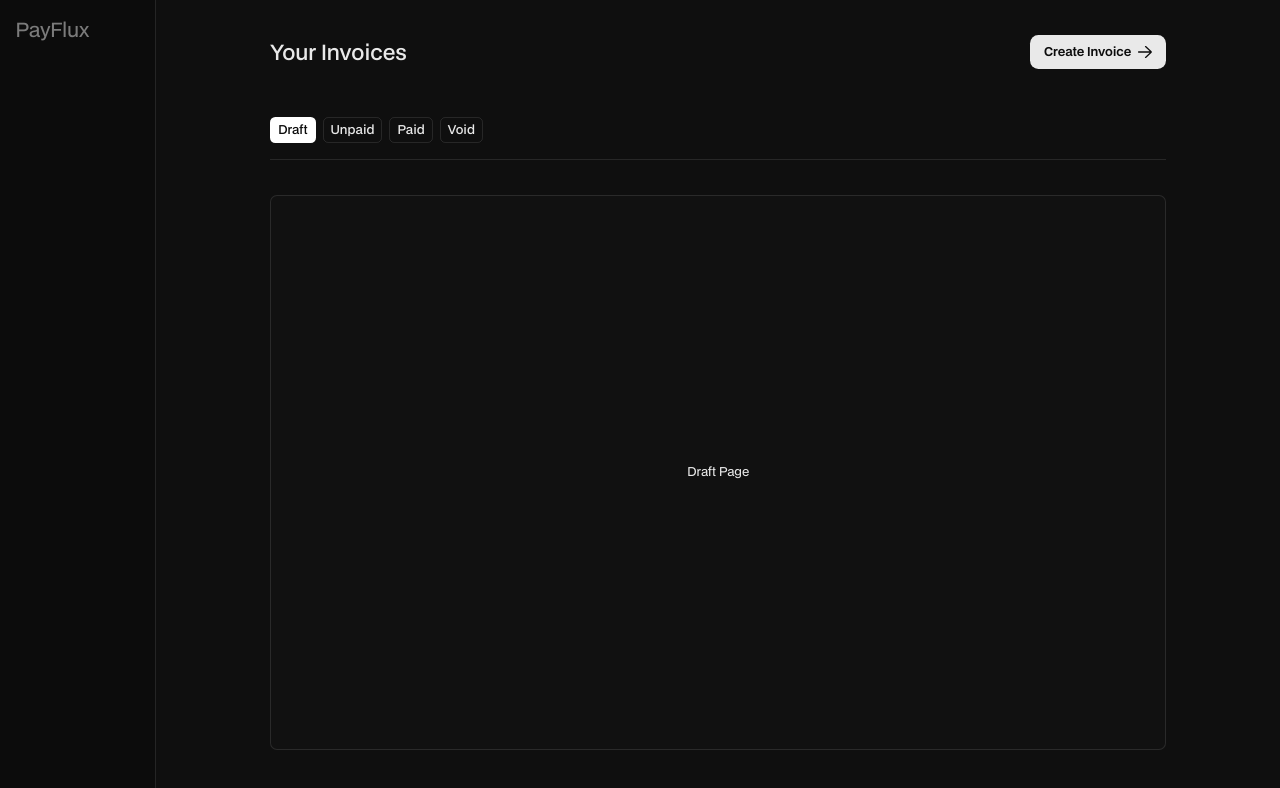
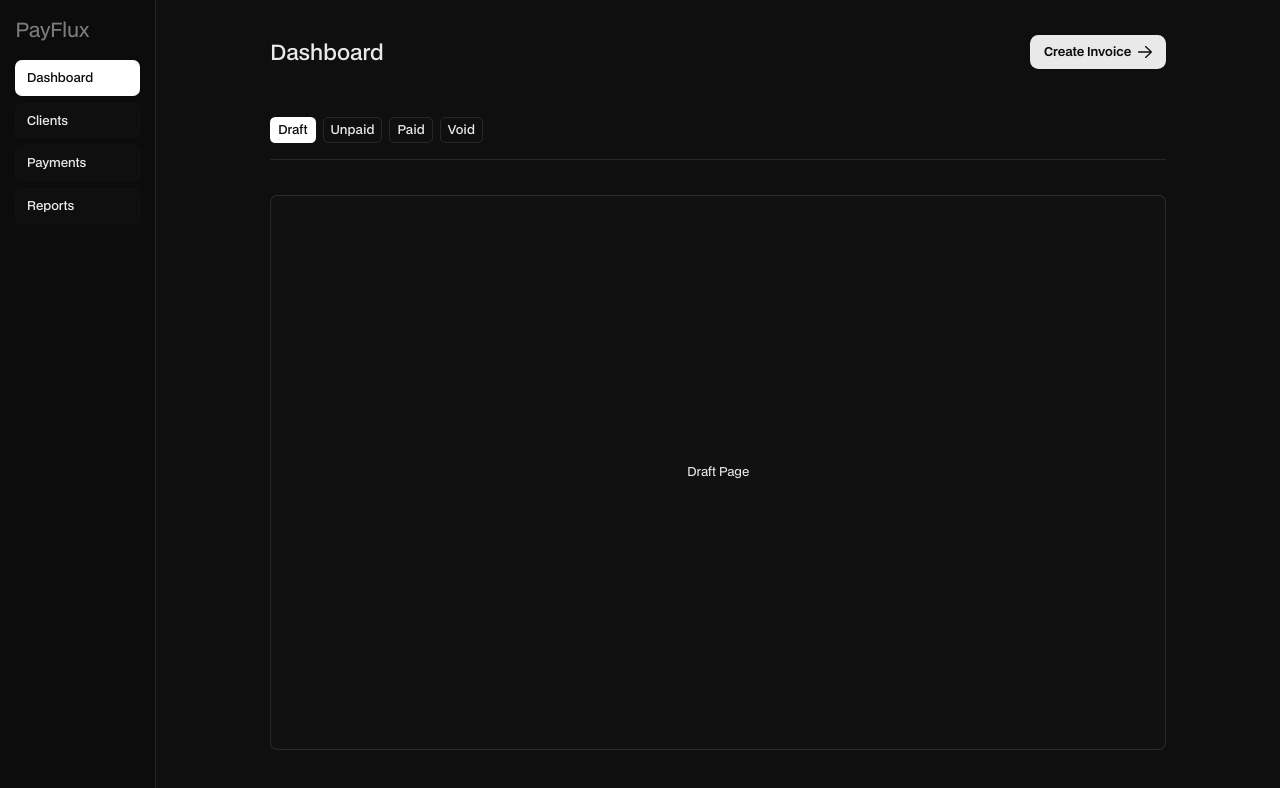
Before and after one commit to GojoSatoruArt/PayFlux, a SvelteKit app: page /app in a window 1280 px wide. Shown: the top 788 px of the page. Built offline with nearby package versions, Linux system fonts and the light colour scheme.

Commit message:
add navigation functionality

```diff
--- /dev/null
+++ b/src/lib/components/app/clients.svelte
@@ -0,0 +1,16 @@
+<script>
+
+</script>
+
+
+
+
+
+<div class="app-dashboard w-full h-full py-(--spacing-sidebar) flex justify-start items-start flex-col gap-10">
+
+
+   <div class="dashboard-content w-full h-full flex justify-center items-center bg-(--app-content) rounded-lg border-1 border-(--color-dark-stroke)">
+
+
+   </div>
+</div>
--- a/src/lib/components/app/dashboard.svelte
+++ b/src/lib/components/app/dashboard.svelte
@@ -5,19 +5,18 @@
     import Void from '$lib/components/app/dashboardnav/void.svelte'
     let activeTab = $state('Draft')
 
-const tab = ['Draft', 'Unpaid', 'Paid', 'Void']
+let tab = ['Draft', 'Unpaid', 'Paid', 'Void']
 
 const setTab = (tab) => {
     activeTab = tab;
     console.log($state.snapshot(activeTab));
 }
 
-const tabContent = {
+let tabContent = {
 Draft: Draft,
 Unpaid: Unpaid,
 Paid: Paid,
 Void: Void,
-
 };
 </script>
 
@@ -30,7 +29,7 @@ Void: Void,
 
     {#each tab as tabs }
 
-    <button on:click={() => setTab(tabs)} class="invoice-tab flex justify-center items-center py-1.5 px-2 border-1 rounded-md border-[var(--color-dark-stroke)] transition-all ease-in hover:bg-(--button-secondary-hover)"
+    <button on:click={() => setTab(tabs)} class="invoice-tab flex justify-center items-center py-1.5 px-2 border-1 rounded-md border-(--color-dark-stroke) transition-all ease-in hover:bg-(--button-secondary-hover)"
     class:active={activeTab === tabs}
     >
     {tabs}</button>
@@ -41,9 +40,9 @@ Void: Void,
 
     <div class="dashboard-content w-full h-full flex justify-center items-center bg-(--app-content) rounded-lg border-1 border-(--color-dark-stroke)">
 
-        {#key activeTab}
-<svelte:component this={tabContent[activeTab]} />
-{/key}
+    {#key activeTab}
+    <svelte:component this={tabContent[activeTab]} />
+        {/key}
 
     </div>
 </div>
--- /dev/null
+++ b/src/lib/components/app/payment.svelte
@@ -0,0 +1,12 @@
+
+
+
+
+<div class="app-dashboard w-full h-full py-(--spacing-sidebar) flex justify-start items-start flex-col gap-10">
+
+
+   <div class="dashboard-content w-full h-full flex justify-center items-center bg-(--app-content) rounded-lg border-1 border-(--color-dark-stroke)">
+
+
+   </div>
+</div>
--- /dev/null
+++ b/src/lib/components/app/reports.svelte
@@ -0,0 +1,16 @@
+<script>
+
+</script>
+
+
+
+
+
+<div class="app-dashboard w-full h-full py-(--spacing-sidebar) flex justify-start items-start flex-col gap-10">
+
+
+   <div class="dashboard-content w-full h-full flex justify-center items-center bg-(--app-content) rounded-lg border-1 border-(--color-dark-stroke)">
+
+
+   </div>
+</div>
--- a/src/lib/components/app/sidebar.svelte
+++ b/src/lib/components/app/sidebar.svelte
@@ -1,16 +1,4 @@
-<div class="sidebar flex justify-start items-start flex-col w-50 h-full p-(--spacing-sidebar) border-r-1 border-(--color-dark-stroke) bg-(--color-dark-main)">
-
-    <div class="sidebar-brand w-full">
-
-    <p class="text-(length:--fonts-lg) opacity-50">PayFlux</p>
+<script>
 
 
-    </div>
-
-    <div class="sidebar-link flex justify-start items-start py-(--spacing-sidebar) w-full h-full">
-
-    </div>
-
-    <div class="sidebar-profile w-full"></div>
-
-</div>
+</script>
--- /dev/null
+++ b/src/lib/components/script/dashboardstate.svelte.ts
@@ -0,0 +1,3 @@
+import activetest from "$lib/components/app/sidebar.svelte";
+
+export let activeStab = $state("Dashboard");
--- a/src/lib/css/system.css
+++ b/src/lib/css/system.css
@@ -42,7 +42,7 @@
   --color-dark-main: #0c0c0c;
   --color-dark-button: #e9e9e9;
   --color-dark-stroke: rgba(255, 255, 255, 0.1);
-  --color-dark-stroke-hover: rgba(255, 255, 255, 0.1);
+  --coke-hoverlor-dark-stro: rgba(255, 255, 255, 0.1);
   --color-dark-subtext: rgba(255, 255, 255, 0.75);
   --color-dark-maintext: #e9e9e9;
   --color-dark-cardbg: #0f0f0f;
--- a/src/routes/app/+page.svelte
+++ b/src/routes/app/+page.svelte
@@ -1,11 +1,29 @@
 <script>
-    import '$lib/css/system.css'
-    import Sidebar from '$lib/components/app/sidebar.svelte'
-    import Button from '$lib/components/button.svelte'
-    import Dashboard from '$lib/components/app/dashboard.svelte'
+import '$lib/css/system.css'
+import Button from '$lib/components/button.svelte'
+import Dashboard from '$lib/components/app/dashboard.svelte'
+import Clients from '$lib/components/app/clients.svelte';
+import Payment from '$lib/components/app/payment.svelte';
+import Reports from '$lib/components/app/reports.svelte';
+
+import { activeStab } from '$lib/components/script/dashboardstate.svelte';
 
 
+export let sidebarTab = ['Dashboard', 'Clients', 'Payments', 'Reports']
+let active = activeStab;
 
+const setStab = (sidebarTab) =>{
+active = sidebarTab;
+console.log(active);
+}
+
+  let tabContent = {
+    Dashboard: Dashboard,
+    Clients: Clients,
+    Payments: Payment,
+    Reports: Reports,
+
+};
 </script>
 
 
@@ -13,16 +31,39 @@
     <div class="app flex justify-start items-center w-full h-dvh">
 
 
-        <Sidebar/>
+    <!--sidebar-->
+    <div class="sidebar flex justify-start items-start flex-col w-50 h-full p-(--spacing-sidebar) border-r-1 border-(--color-dark-stroke) bg-(--color-dark-main)">
 
-        <div class="sidebar w-full h-full flex justify-center items-center bg-(--color-dark-cardbg) p-10">
+    <div class="sidebar-brand w-full">
+
+    <a class="text-(length:--fonts-lg) opacity-50" href="/">PayFlux</a>
+
+    </div>
+
+    <div class="sidebar-link flex justify-start flex-col items-start py-(--spacing-sidebar) w-full h-full gap-2">
+
+        {#each sidebarTab as sTab }
+            <button on:click={() => setStab (sTab)} class="sidebar-tab flex justify-start items-center w-full py-(--spacing-main-y) px-3 bg-(--color-dark-cardbg) rounded-lg border-1 border-(--app-content) transition-all ease-in hover:bg-(--button-secondary-hover)"
+            class:active={active === sTab}
+            >{sTab}</button>
+        {/each}
+
+    </div>
+
+    <div class="sidebar-profile w-full"></div>
+
+</div>
+      <!--sidebar-->
+
+
+        <div class="app-main w-full h-full flex justify-center items-center bg-(--color-dark-cardbg) p-10">
 
             <div class="app-content max-w-5xl w-full h-full flex justify-center items-start flex-col gap-5">
 
                 <div class="app-title w-full flex justify-between items-center">
 
                     <h1 class="app text-2xl text-center font-normal">
-                        Your Invoices
+                        {active}
                     </h1>
 
                     <Button
@@ -31,11 +72,26 @@
 
                 </div>
 
-                <Dashboard/>
 
+
+                    {#key active}
+                    <svelte:component this={tabContent[active]} />
+                    {/key}
 
             </div>
         </div>
 
 
     </div>
+
+
+
+<style>
+
+
+    .active{
+        background-color: white;
+        color: var(--color-dark-main);
+    }
+
+</style>
```
